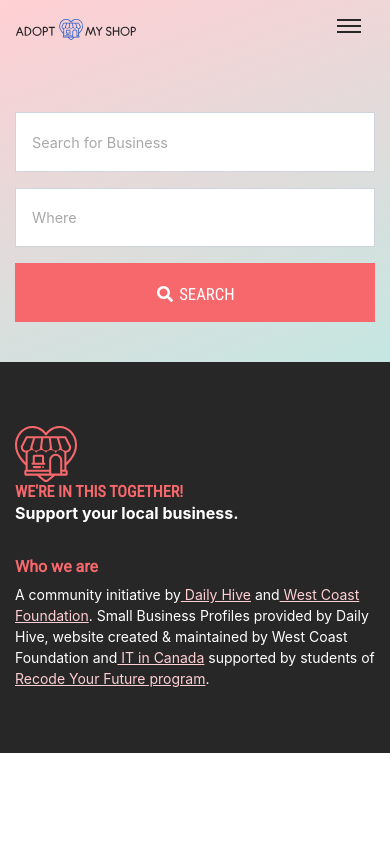
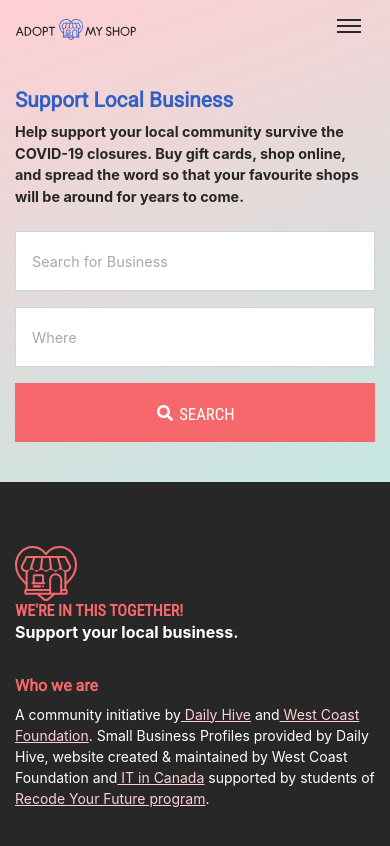
Before and after one commit to IT-in-Canada/adoptmyshop-web, a React (Create React App) app: page / in a window 390 px wide. Shown: the top 846 px of the page. Built offline with nearby package versions, Linux system fonts and the light colour scheme.

Commit message:
adding content back to search component mobile

```diff
--- a/src/components/Search/Search.js
+++ b/src/components/Search/Search.js
@@ -8,7 +8,7 @@
             <div className="container">
                 <div className="row">
                     <div className="offset-lg-1 col-lg-10">
-                        <div className="hide-mobile">
+                        <div className="content">
                             <h1>Support Local Business</h1>
                             <p>
                                 Help support your local community survive the COVID-19 closures.
--- a/src/components/Search/Search.scss
+++ b/src/components/Search/Search.scss
@@ -68,8 +68,12 @@
 
 @media (max-width: 575px) {
   .support-search {
-    .hide-mobile {
-      display: none !important;
+    padding-top: 2em;
+    h1{
+      font-size: 1.3rem;
+    }
+    p{
+      font-size: 0.9rem;
     }
     .btn.search {
       width: 100%;
```
